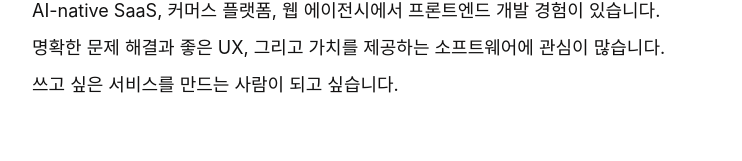
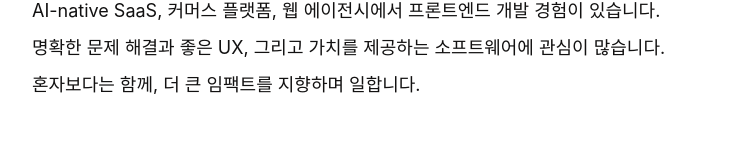
Before and after one commit to danbileee/blog, a Next.js app: page / in a window 1280 px wide. Shown: the part 310-471 px from the top of the page, without its empty margins (268-1010 px from the left). Built offline with nearby package versions, Linux system fonts and the light colour scheme; a web font is replaced by a local one.

Commit message:
CHORE: 문구 변경

```diff
--- a/src/pages/index.tsx
+++ b/src/pages/index.tsx
@@ -9,7 +9,7 @@ const Home: NextPage = () => {
       <Title>Hi, I&apos;m a web developer.</Title>
       <Text>AI-native SaaS, 커머스 플랫폼, 웹 에이전시에서 프론트엔드 개발 경험이 있습니다.</Text>
       <Text>명확한 문제 해결과 좋은 UX, 그리고 가치를 제공하는 소프트웨어에 관심이 많습니다.</Text>
-      <Text>쓰고 싶은 서비스를 만드는 사람이 되고 싶습니다.</Text>
+      <Text>혼자보다는 함께, 더 큰 임팩트를 지향하며 일합니다.</Text>
     </Container>
   );
 };
```
